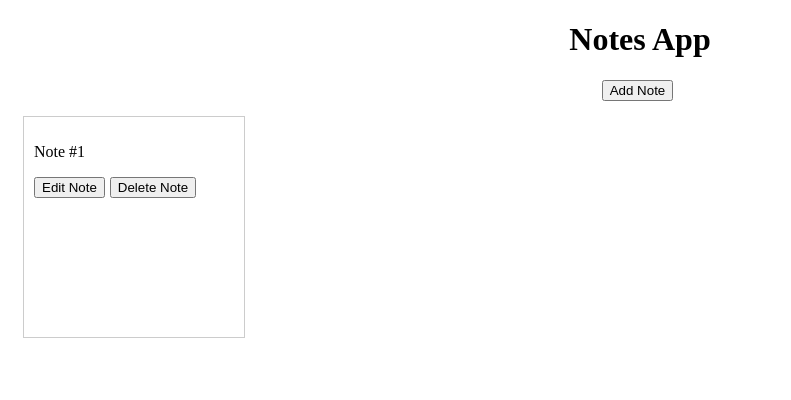
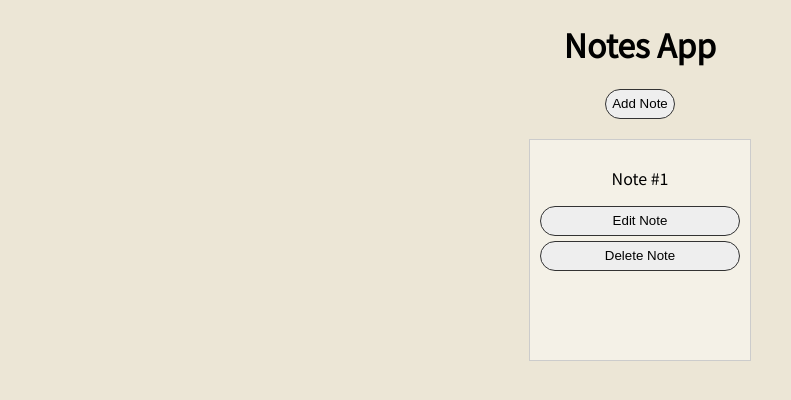
Before and after one commit to IdrissDimson/NotesApp, a plain HTML site: page index.html in a window 1280 px wide. Both pictures are taken after a click on the button "Add Note". Shown: the whole page, without its empty margins (0-791 px from the left). Drawn offline with Linux system fonts and the light colour scheme.

Commit message:
added stylings/fixed a small functionality bug

```diff
--- a/index.html
+++ b/index.html
@@ -5,6 +5,8 @@
   <meta http-equiv="X-UA-Compatible" content="IE=edge">
   <meta name="viewport" content="width=device-width, initial-scale=1.0">
   <title>Notes App | Idriss Dimson</title>
+  <link rel="preconnect" href="https://fonts.gstatic.com">
+  <link href="https://fonts.googleapis.com/css2?family=Noto+Sans+JP&display=swap" rel="stylesheet">
   <link rel="stylesheet" href="style.css"/>
   <script src="index.js" defer></script>
 </head>
--- a/index.js
+++ b/index.js
@@ -102,7 +102,12 @@ function buttonListeners(index) {
   })
   // display the edit note section of the note
   editButton.addEventListener("click", function() {
-    addContent.style.display = "block";
+    if(addContent.style.display === "block"){
+      addContent.style.display = "none";
+    } else {
+      addContent.style.display = "block";
+    }
+
   })
   // add the new text into the notes
   submitButton.addEventListener("click", function() {
--- a/style.css
+++ b/style.css
@@ -1,15 +1,42 @@
+body {
+  background-color: #ece6d6;
+  font-family: 'Noto Sans JP', sans-serif;
+}
 header {
   text-align: center;
 }
+.notes-grid {
+  display: flex;
+  flex-wrap: wrap;
+  justify-content: center;
+}
 .notes {
+  display: flex;
+  flex-direction: column;
   width: 200px;
-  height: 200px;
+  min-height: 200px;
+
   border: 1px solid #ccc;
+  background-color: #f4f1e7;
   margin: 15px;
   padding: 10px;
 }
+.notes p {
+  max-height: 50%;
+  justify-content: center;
+  align-self: center;
+}
+
 button {
-  margin-right: 5px;
+  margin-bottom: 5px;
+  background-color: #eee;
+  border-radius: 25px;
+  height: 30px;
+  border: 1px solid #333;
+}
+button:hover{
+  cursor: pointer;
+  background-color: #bbb;
 }
 .add-content {
   display: none;
@@ -17,8 +44,3 @@ button {
 .selected {
   border: 1px solid blue;
 }
-
-.notes-grid {
-  display: flex;
-  flex-wrap: wrap;
-}
```
